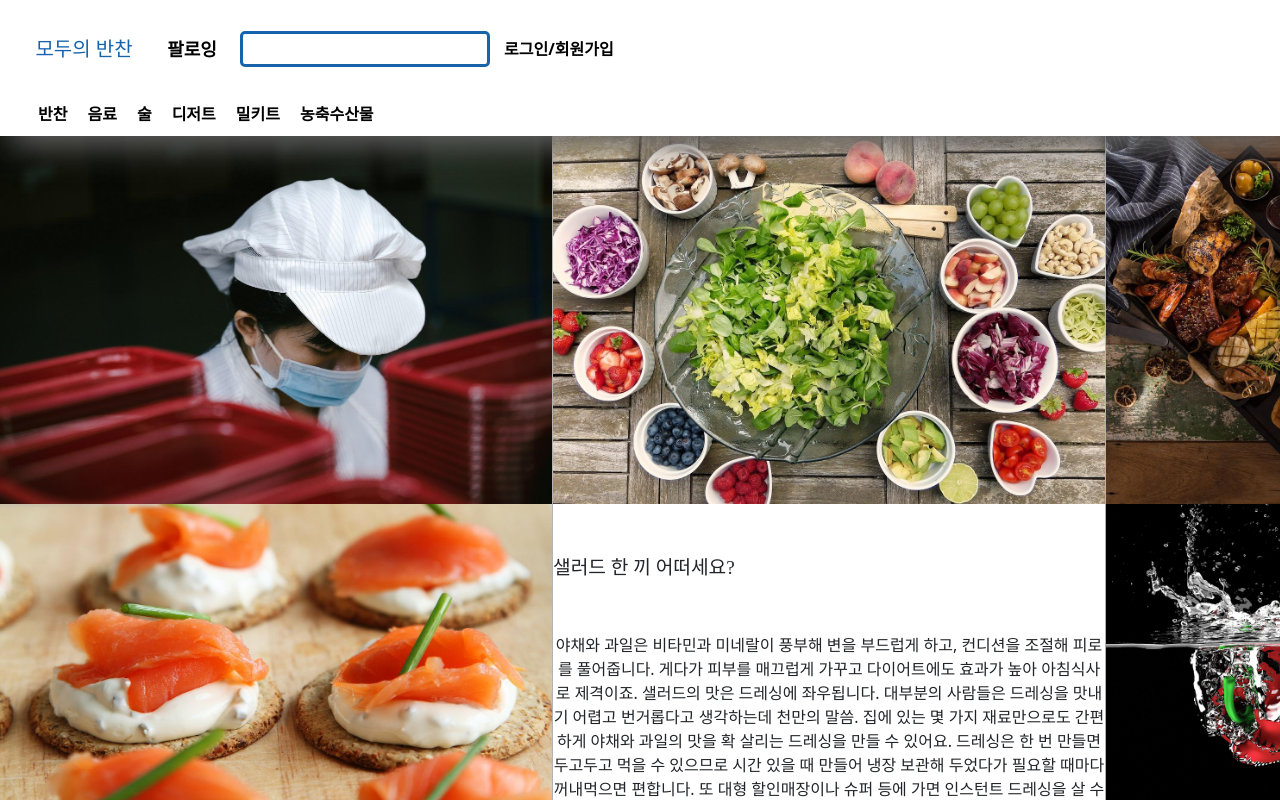
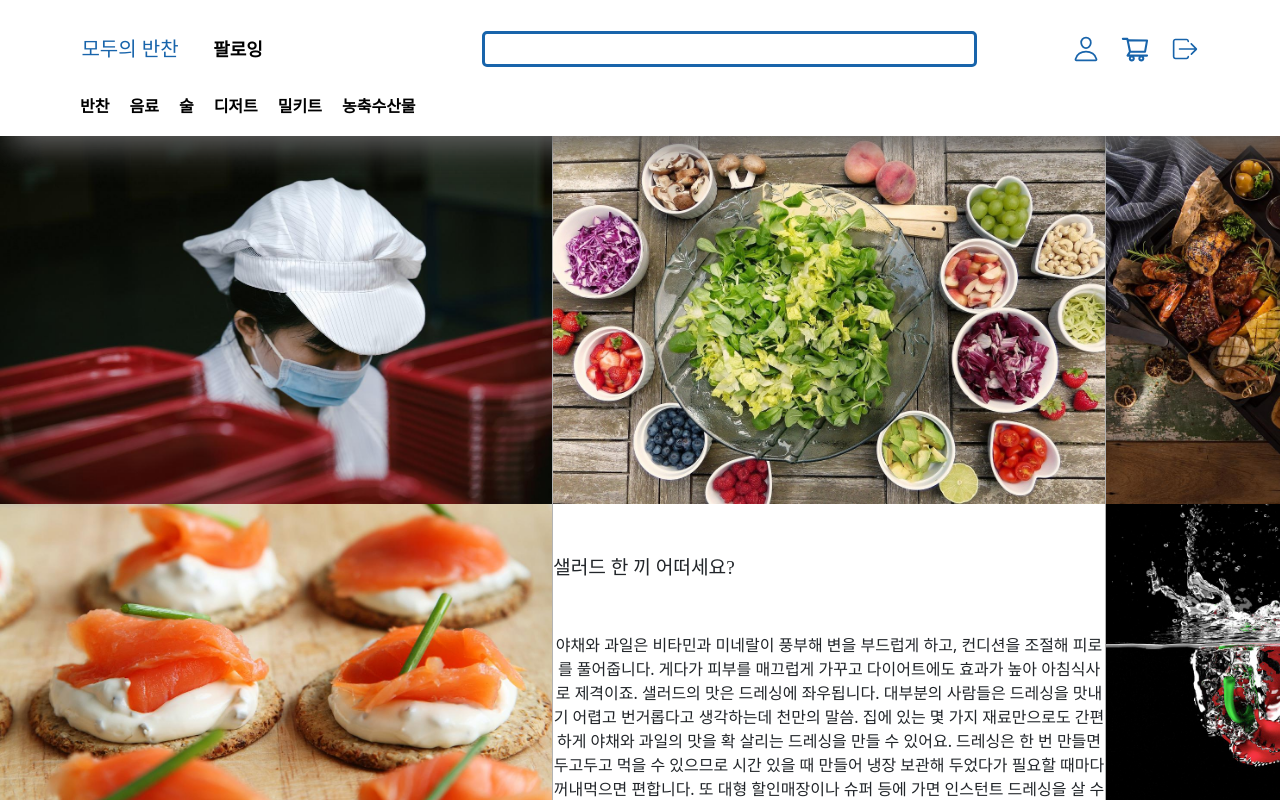
Before and after one commit to zoonong/modubanchan_front, a React (Create React App) app: page /Cart in a window 1280 px wide. Shown: the top 800 px of the page. Built offline with nearby package versions, Linux system fonts and the light colour scheme; a web font is replaced by a local one.

Commit message:
탭 아이콘 오른쪽 정렬

```diff
--- a/src/App.css
+++ b/src/App.css
@@ -48,3 +48,16 @@
   flex: 1;
   border: 5px solid lightskyblue;
 }
+.PP {
+  display: flex;
+  max-width: 100vh;
+}
+.PP div:nth-child(1) {
+  flex: 1;
+}
+.PP div:nth-child(2) {
+  flex: 1;
+}
+.PP div:nth-child(3) {
+  flex: 1;
+}
--- a/src/components/App.js
+++ b/src/components/App.js
@@ -15,7 +15,7 @@ function App() {
   ];
 
   useEffect(() => {
-    setIsLoggedIn(false);
+    setIsLoggedIn(true);
   }, []);
   return (
     <div className="app">
--- a/src/components/RenderingProduct.js
+++ b/src/components/RenderingProduct.js
@@ -2,6 +2,7 @@ import React from "react";
 import { useState } from "react";
 import { Link } from "react-router-dom";
 import { useHistory } from "react-router-dom";
+import "../App.css";
 
 const RenderingProduct = () => {
   const history = useHistory();
@@ -13,7 +14,6 @@ const RenderingProduct = () => {
   });
   return (
     <>
-      <div>RenderingProduct</div>
       <button
         onClick={() =>
           history.push({
--- a/src/components/RenderingProducts.js
+++ b/src/components/RenderingProducts.js
@@ -1,14 +1,20 @@
 import React from "react";
 import Product from "./RenderingProduct";
+import "../App.css";
 
 const RenderingProducts = () => {
   return (
-    <>
-      <div>RenderingProducts</div>
-      <Product />
-      <Product />
-      <Product />
-    </>
+    <div className="PP">
+      <div>
+        <Product />
+      </div>
+      <div>
+        <Product />
+      </div>
+      <div>
+        <Product />
+      </div>
+    </div>
   );
 };
 
--- a/src/routes/Category.js
+++ b/src/routes/Category.js
@@ -4,7 +4,6 @@ import Products from "../components/RenderingProducts";
 const Category = () => {
   return (
     <>
-      <div>Category</div>
       <Products />
     </>
   );
--- a/src/styles/RenderingFeeds/RenderingFeeds.module.scss
+++ b/src/styles/RenderingFeeds/RenderingFeeds.module.scss
@@ -1,17 +1,17 @@
 .RenderingFeeds {
-    width: 100vh;
+  width: 100%;
   display: flex;
   text-align: center;
   div:nth-child(1) {
-        flex: initial;
+    flex: 1;
   }
   div:nth-child(2) {
-        flex: initial;
+    flex: 1;
     border-left: 0.1px solid rgb(179, 179, 179);
     border-right: 0.1px solid rgb(179, 179, 179);
   }
   div:nth-child(3) {
-        flex: initial;
+    flex: 1;
   }
   img {
     max-width: 69vh;
--- a/src/styles/Tap/Tap.module.scss
+++ b/src/styles/Tap/Tap.module.scss
@@ -17,6 +17,7 @@ $blue: #1864ab;
     flex-direction: row;
     align-items: center;
     .Title {
+      flex: 1;
       background-color: white;
       padding: 4px;
       color: $blue;
@@ -26,6 +27,7 @@ $blue: #1864ab;
       border-radius: 100px;
       margin: 4px;
       border: none;
+      margin-left: 50px;
       cursor: pointer;
       &:hover {
         border: none;
@@ -33,6 +35,7 @@ $blue: #1864ab;
       }
     }
     .Following {
+      flex: 3;
       color: darker($gray, 3%);
       font-size: 18px;
       font-weight: bold;
@@ -42,6 +45,7 @@ $blue: #1864ab;
       margin: 4px;
       background-color: white;
       border: none;
+      margin-right: 200px;
       cursor: pointer;
       &:hover {
         border: none;
@@ -49,6 +53,7 @@ $blue: #1864ab;
       }
     }
     .Input {
+      flex: 2;
       font-size: 14px;
       width: 250px;
       height: 15px;
@@ -63,9 +68,11 @@ $blue: #1864ab;
       }
     }
     .Icons {
-      margin-left: 0.25%;
+      flex: 1;
+      text-align: right;
+      margin-right: 50px;
       .Icon {
-        margin: 4px;
+        margin: 10px;
         &:hover {
           color: $blue;
           border-color: $blue;
@@ -92,7 +99,7 @@ $blue: #1864ab;
   }
   .Category {
     display: flex;
-    margin: 8px;
+    margin-left: 50px;
     .Item {
       display: inline-block;
       background-color: white;
```
Also changed, not shown: src/components/Tap.js (+13 -3 lines). Lines whose indentation alone changed are shown as unchanged.
